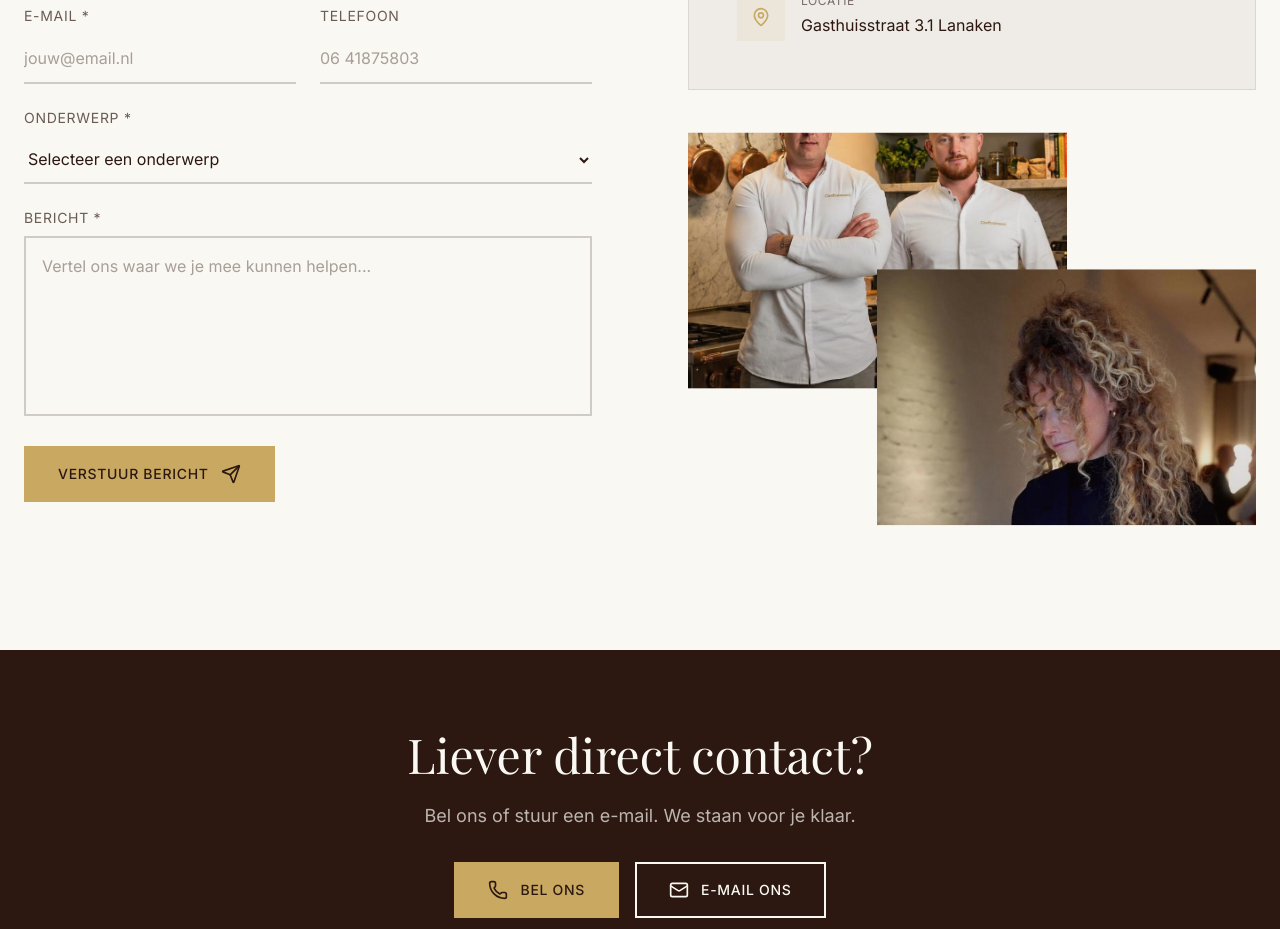
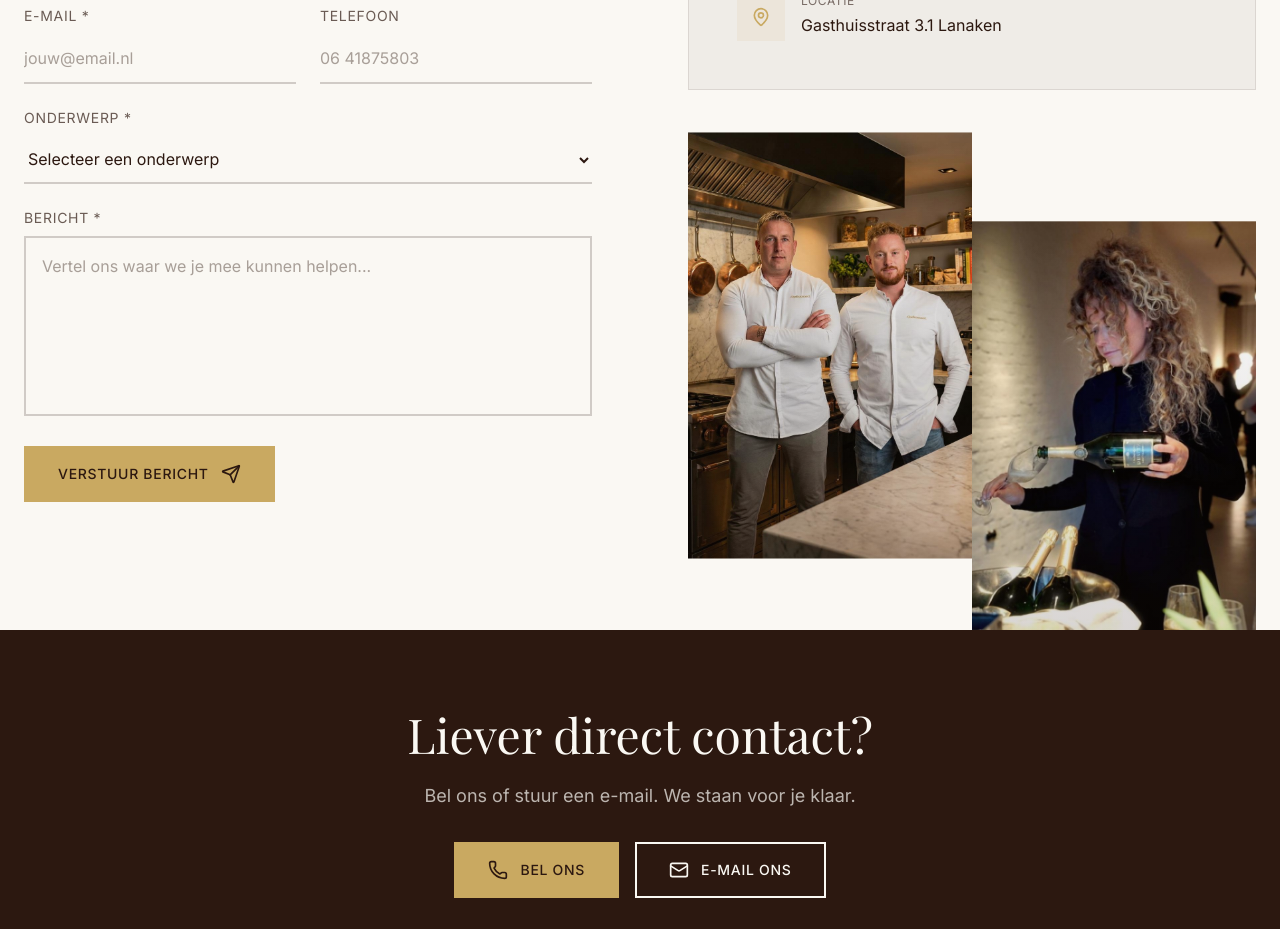
Before and after one commit to dynique-agency/chefs-connect, a Next.js app: page /contact in a window 1280 px wide. Shown: the part 880-1809 px from the top of the page. Built offline with nearby package versions, Linux system fonts and the light colour scheme; a web font is replaced by a local one.

Commit message:
fix: Display contact page photos in their natural vertical format
Co-authored-by: Cursor <cursoragent@cursor.com>

```diff
--- a/app/contact/page.tsx
+++ b/app/contact/page.tsx
@@ -232,33 +232,39 @@ export default function ContactPage() {
               </div>
 
               {/* Decorative Images with Parallax */}
-              <div className="relative hidden lg:block h-96">
+              <div className="relative hidden lg:block">
                 <motion.div
                   style={{ y: image1Y }}
-                  className="absolute top-0 left-0 w-2/3 h-64 overflow-hidden"
+                  className="absolute top-0 left-0 w-1/2 z-10"
                 >
+                  <div className="relative w-full">
                     <Image
                       src="/team-founders.jpg"
                       alt="Chefs Connect Team"
-                    fill
-                    className="object-cover"
-                    sizes="(max-width: 768px) 100vw, 50vw"
+                      width={400}
+                      height={533}
+                      className="w-full h-auto object-contain"
+                      sizes="(max-width: 768px) 100vw, 33vw"
                     />
-                  <div className="absolute inset-0 bg-gradient-to-t from-brown/20 to-transparent" />
+                    <div className="absolute inset-0 bg-gradient-to-t from-brown/20 to-transparent pointer-events-none" />
+                  </div>
                 </motion.div>
 
                 <motion.div
                   style={{ y: image2Y }}
-                  className="absolute bottom-0 right-0 w-2/3 h-64 overflow-hidden"
+                  className="absolute top-20 right-0 w-1/2"
                 >
+                  <div className="relative w-full">
                     <Image
                       src="/contact-service.png"
                       alt="Professional Service"
-                    fill
-                    className="object-cover object-top"
-                    sizes="(max-width: 768px) 100vw, 50vw"
+                      width={600}
+                      height={800}
+                      className="w-full h-auto object-contain"
+                      sizes="(max-width: 768px) 100vw, 33vw"
                     />
-                  <div className="absolute inset-0 bg-gradient-to-t from-brown/20 to-transparent" />
+                    <div className="absolute inset-0 bg-gradient-to-t from-brown/20 to-transparent pointer-events-none" />
+                  </div>
                 </motion.div>
               </div>
             </motion.div>
```
Lines whose indentation alone changed are shown as unchanged.
